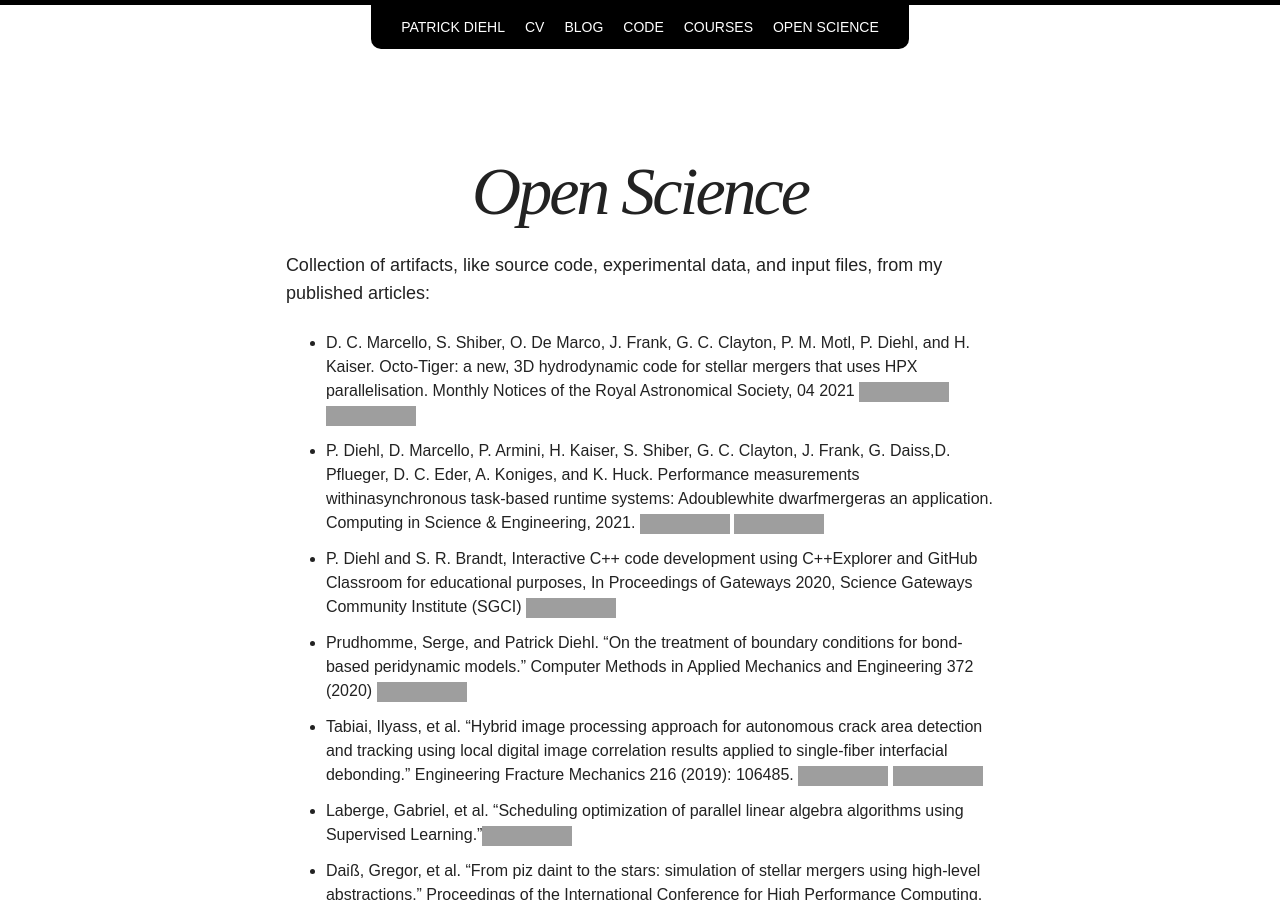
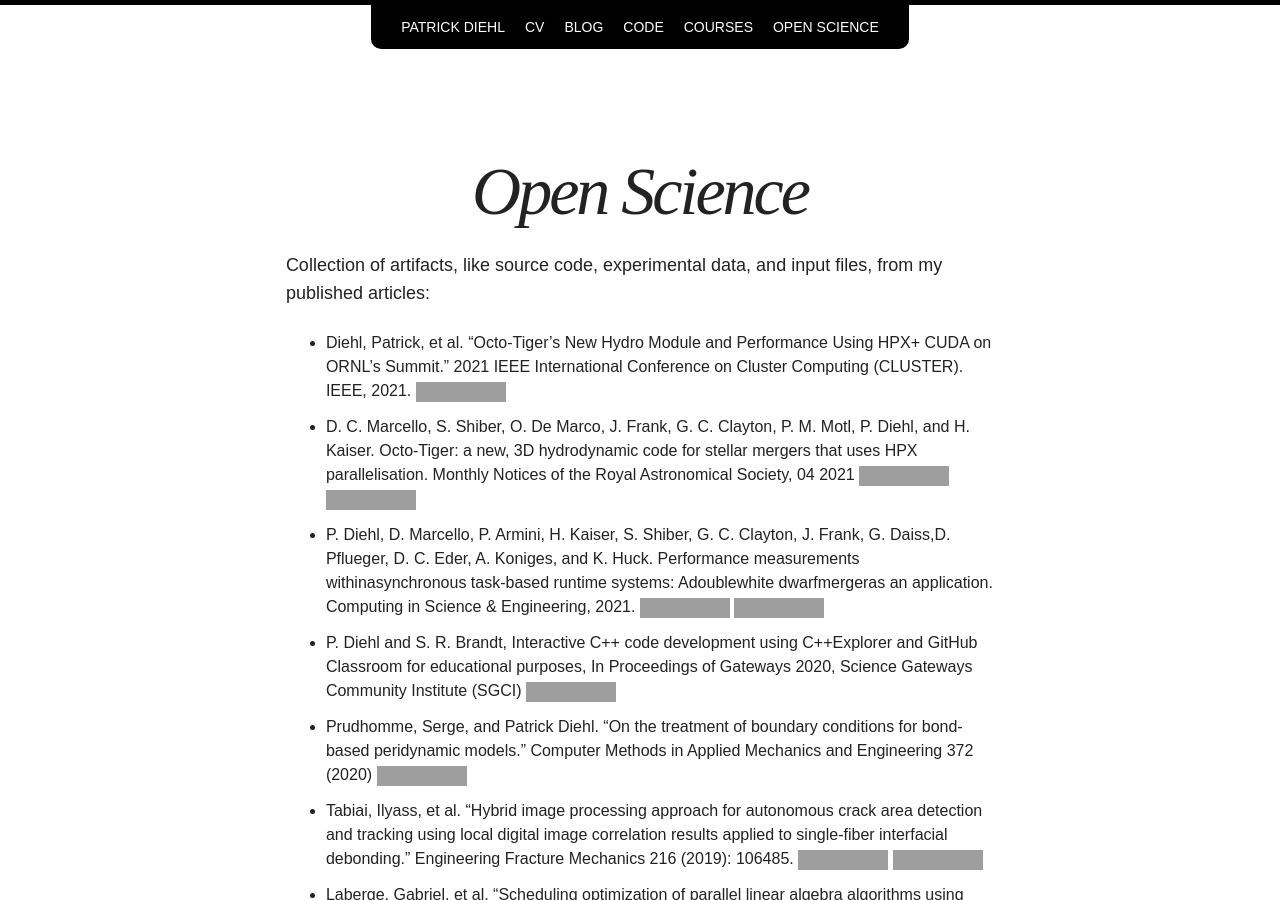
Before and after one commit to diehlpk/diehlpk.github.io, a Jekyll site: the page built from openscience/index.md, in a window 1280 px wide and 900 px high. Built offline with Jekyll 4.4.1, drawn with Linux system fonts in a browser that asks for light colours; nearby versions of some CDN libraries; some web fonts are replaced; grey boxes are pictures that could not be loaded.

Commit message:
Update open science

```diff
--- a/openscience/index.md
+++ b/openscience/index.md
@@ -5,6 +5,7 @@ title: Open Science
 
 Collection of artifacts, like source code, experimental data, and input files, from my published articles:
 
+* Diehl, Patrick, et al. "Octo-Tiger’s New Hydro Module and Performance Using HPX+ CUDA on ORNL’s Summit." 2021 IEEE International Conference on Cluster Computing (CLUSTER). IEEE, 2021. [![DOI](https://zenodo.org/badge/DOI/10.5281/zenodo.4777149.svg)](https://doi.org/10.5281/zenodo.4777149)
 * D. C. Marcello, S. Shiber, O. De Marco, J. Frank, G. C. Clayton, P. M. Motl, P. Diehl, and H. Kaiser. Octo-Tiger: a new, 3D hydrodynamic code for stellar mergers that uses HPX parallelisation. Monthly Notices of the Royal Astronomical Society, 04 2021 [![DOI](https://zenodo.org/badge/DOI/10.5281/zenodo.4432574.svg)](https://doi.org/10.5281/zenodo.4432574) [![DOI](https://zenodo.org/badge/DOI/10.5281/zenodo.4393374.svg)](https://doi.org/10.5281/zenodo.4393374)
 * P. Diehl, D. Marcello, P. Armini, H. Kaiser, S. Shiber, G. C. Clayton, J. Frank, G. Daiss,D. Pflueger, D. C. Eder, A. Koniges, and K. Huck. Performance measurements withinasynchronous task-based runtime systems: Adoublewhite dwarfmergeras an application. Computing in Science & Engineering, 2021. [![DOI](https://zenodo.org/badge/DOI/10.5281/zenodo.3751820.svg)](https://doi.org/10.5281/zenodo.3751820) [![DOI](https://zenodo.org/badge/DOI/10.5281/zenodo.3753539.svg)](https://doi.org/10.5281/zenodo.3753539)
 * P. Diehl and S. R. Brandt, Interactive C++ code development using C++Explorer and GitHub Classroom for educational purposes, In Proceedings of Gateways 2020, Science Gateways Community Institute (SGCI) [![DOI](https://zenodo.org/badge/DOI/10.5281/zenodo.3703222.svg)](https://doi.org/10.5281/zenodo.3703222)
```
